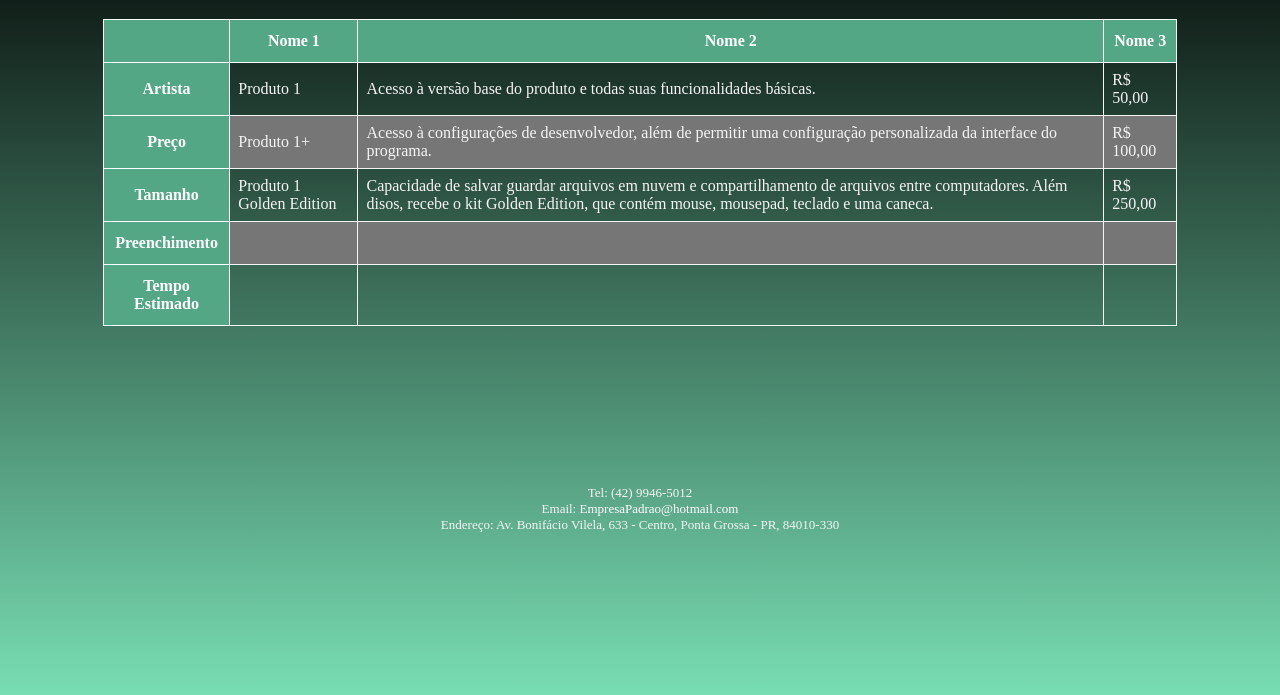
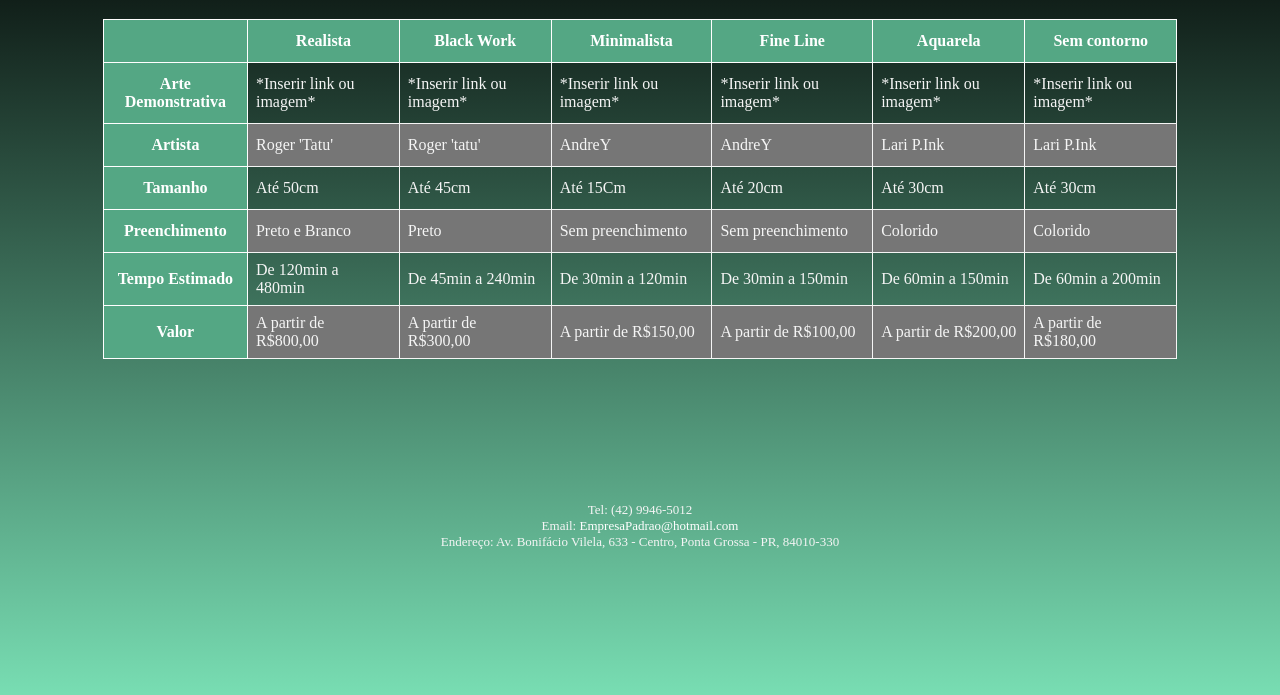
Before and after one commit to ViniciusNM754/Web-Cliente, a plain HTML site: page produto.html in a window 1280 px wide. Shown: the part 115-810 px from the top of the page. Drawn offline with Linux system fonts and the light colour scheme.

Commit message:
Update produto.html
Tabela (quase)terminada

```diff
--- a/produto.html
+++ b/produto.html
@@ -19,50 +19,101 @@
       <table id="products">
         <tr>
           <th></th>
-          <th>Nome 1</th>
-          <th>Nome 2</th>
-          <th>Nome 3</th>
+          <th>Realista</th>
+          <th>Black Work</th>
+          <th>Minimalista</th>
+          <th>Fine Line</th>
+          <th>Aquarela</th>
+          <th>Sem contorno</th>
+        </tr>
+        <tr>
+          <th>Arte Demonstrativa</th>
+          <td><span>
+            *Inserir link ou imagem*
+          </span></td>
+          <td><span>
+            *Inserir link ou imagem*
+          </span></td>
+          <td><span>
+            *Inserir link ou imagem*
+          </span></td>
+          <td><span>
+            *Inserir link ou imagem*
+          </span></td>
+          <td><span>
+            *Inserir link ou imagem*
+          </span></td>
+          <td><span>
+            *Inserir link ou imagem*
+          </span></td>
         </tr>
         <tr>
           <th>Artista</th>
           <td><span>
-            Produto 1
-          </span></td>
-          <td><span>
-            Acesso à versão base do produto e todas suas funcionalidades básicas.
-          </span></td>
-          <td>R$ 50,00</td>
-        </tr>
-        <tr>
-          <th>Preço</th>
-          <td><span>
-            Produto 1+
+            Roger 'Tatu'
           </span>
           </td>
           <td> <span>
-            Acesso à configurações de desenvolvedor, além de permitir uma configuração personalizada da interface do programa.
+            Roger 'tatu'
           </span></td>
-          <td>R$ 100,00</td>
+          <td> <span>
+            AndreY
+          </span></td>
+          <td> <span>
+            AndreY
+          </span></td>
+          <td> <span>
+            Lari P.Ink
+          </span></td>
+          <td> <span>
+            Lari P.Ink
+          </span></td>
         </tr>
         <tr>
           <th>Tamanho</th>
-          <td>Produto 1 Golden Edition</td>
+          <td>Até 50cm</td>
           <td><span>
-            Capacidade de salvar guardar arquivos em nuvem e compartilhamento de arquivos entre computadores. Além disos, recebe o kit Golden Edition, que contém mouse, mousepad, teclado e uma caneca.
+            Até 45cm
           </span></td>
-          <td>R$ 250,00</td>
+          <td><span>
+            Até 15Cm
+          </span></td>
+          <td><span>
+            Até 20cm
+          </span></td>
+          <td><span>
+            Até 30cm
+          </span></td>
+          <td><span>
+            Até 30cm
+          </span></td>
         </tr>
         <tr>
           <th>Preenchimento</th>
-          <td></td>
-          <td></td>
-          <td></td>
+          <td>Preto e Branco</td>
+          <td>Preto</td>
+          <td>Sem preenchimento </td>
+          <td>Sem preenchimento </td>
+          <td>Colorido </td>
+          <td>Colorido </td>
         </tr>
         <tr>
           <th>Tempo Estimado</th>
-          <td></td>
-          <td></td>
-          <td></td>
+          <td>De 120min a 480min</td>
+          <td>De 45min a 240min</td>
+          <td>De 30min a 120min</td>
+          <td>De 30min a 150min</td>
+          <td>De 60min a 150min</td>
+          <td>De 60min a 200min</td>
+        </tr>
+        <tr>
+          <th>Valor</th>
+          <td>A partir de R$800,00</td>
+          <td>A partir de R$300,00</td>
+          <td>A partir de R$150,00</td>
+          <td>A partir de R$100,00</td>
+          <td>A partir de R$200,00</td>
+          <td>A partir de R$180,00</td>
         </tr>
       </table>
     </main>
```
